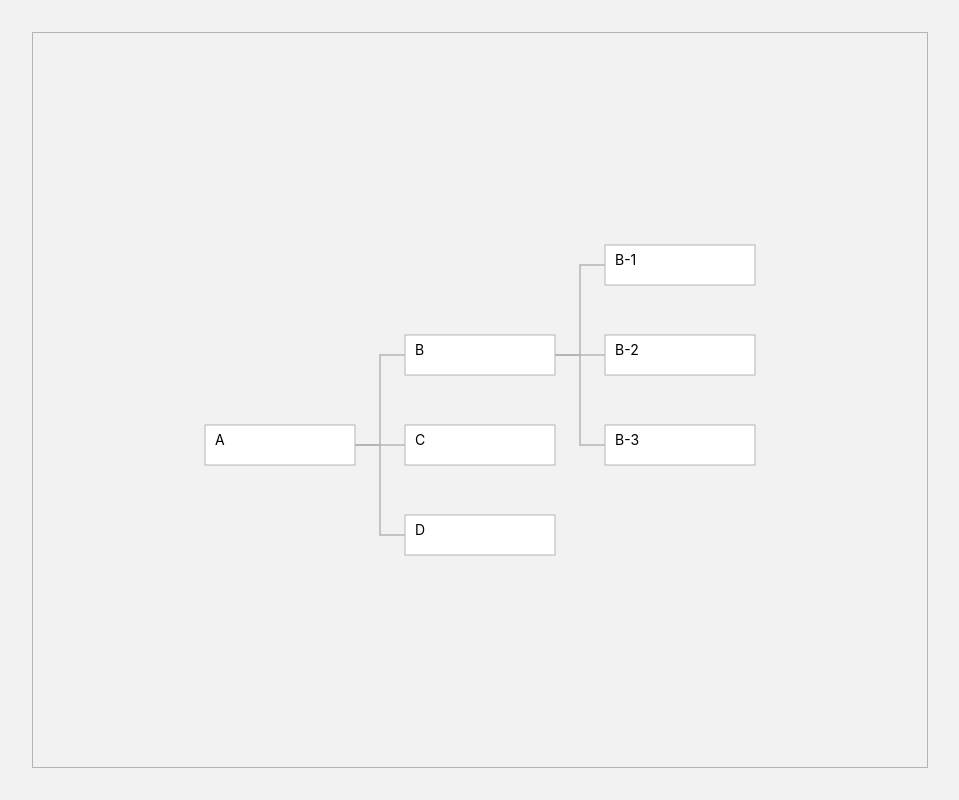
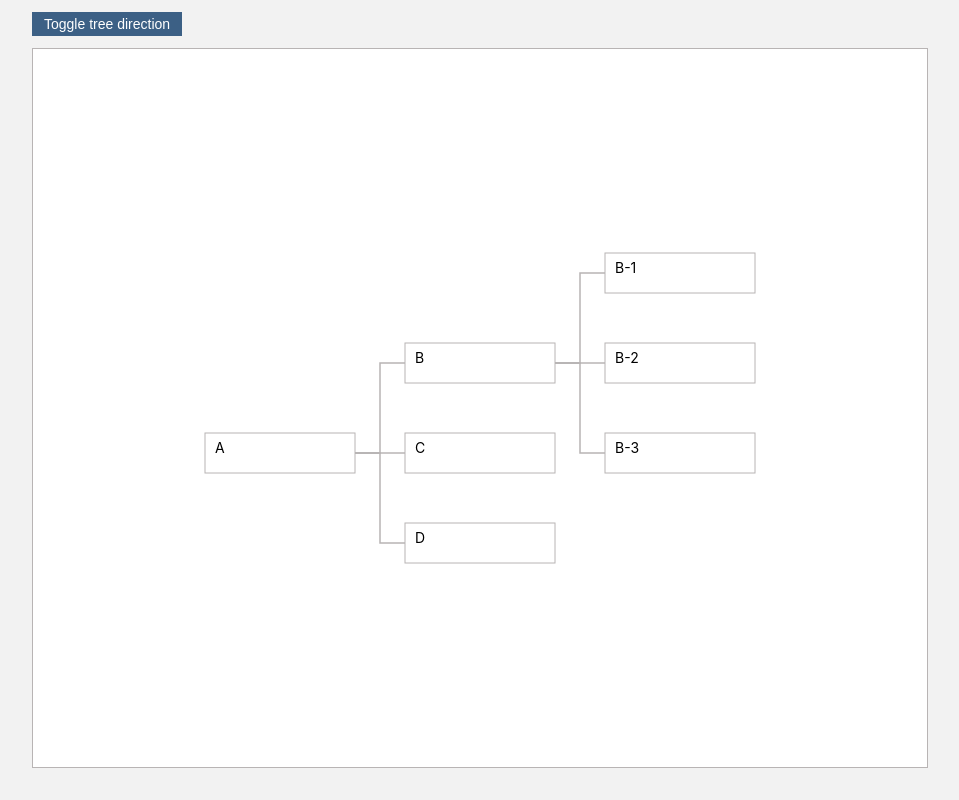
Before and after one commit to lana-k/tree-viewer, a Vue app: page / in a window 1280 px wide. Shown: the whole page, without its empty margins (320-1279 px from the left). Built offline with nearby package versions, Linux system fonts and the light colour scheme.

Commit message:
toggle tree direction

```diff
--- a/src/App.vue
+++ b/src/App.vue
@@ -28,8 +28,13 @@ function removeSelectedNode(nodeToRemove) {
 }
 
 function onDetailClose (node) {
-  removeSelectedNode(node)
   treeViewerRef.value.toggleNodeSelection(node)
+}
+
+const treeDirection = ref('left-right')
+function toggleTreeDirection () {
+  treeDirection.value = treeDirection.value === 'left-right'
+    ? 'top-bottom' : 'left-right'
 }
 </script>
 
@@ -45,11 +50,17 @@ function onDetailClose (node) {
     </aside>
     <div id="main-container">
       <header>
+        <button
+          class="primary-btn"
+          @click="toggleTreeDirection">
+          Toggle tree direction
+        </button>
       </header>
 
       <main>
         <tree-viewer
           ref="treeViewerRef"
+          :direction="treeDirection"
           :hierarchy-data="hierarchyData"
           @node-selected="addSelectedNode($event)"
           @node-deselected="removeSelectedNode($event)"
@@ -65,6 +76,10 @@ function onDetailClose (node) {
   height: 100vh;
 }
 
+header {
+  padding: 12px 32px;
+}
+
 #main-container {
   flex-grow: 1;
   display: flex;
@@ -72,7 +87,7 @@ function onDetailClose (node) {
 }
 #main-container main {
   flex-grow: 1;
-  padding: 32px;
+  padding: 0 32px 32px;
 }
 #node-details {
   min-width: 200px;
--- a/src/assets/main.css
+++ b/src/assets/main.css
@@ -14,6 +14,7 @@ button {
   padding: 4px 12px;
   background-color: var(--color-primary);
   color: var(--color-text-dark);
+  font-size: 14px;
 }
 .primary-btn:hover {
   background-color: var(--color-primary-hover);
--- a/src/components/TreeViewer.vue
+++ b/src/components/TreeViewer.vue
@@ -1,15 +1,22 @@
 <script setup>
 import * as d3 from "d3"
-import { ref, watch, nextTick } from 'vue'
+import { ref, watch, nextTick, computed } from 'vue'
 
 const props = defineProps({
   hierarchyData: {
     type: Object,
     required: true
+  },
+  direction: {
+    type: String,
+    required: false,
+    default: 'left-right'
   }
 })
 const emit = defineEmits(['node-selected', 'node-deselected'])
 
+const tree = ref(null)
+const root = ref(null)
 const nodes = ref([])
 const links = ref([])
 
@@ -20,13 +27,35 @@ const minScale = 0.1
 const maxScale = 1.5
 
 function elbow(d) {
+  if (props.direction === 'left-right') {
     return (
       'M' + d.source.y + ',' + d.source.x +
       'H' + (d.source.y + (d.target.y - d.source.y) / 2) +
       'V' + d.target.x +
       'H' + d.target.y
     )
+  } else {
+    return (
+      'M' + d.source.x + ',' + d.source.y +
+      'V' + (d.source.y + (d.target.y - d.source.y) / 2) +
+      'H' + d.target.x +
+      'V' + d.target.y
+    )
   }
+}
+
+function getNodeTranslate(node) {
+  if (props.direction === 'left-right') {
+    return `translate(${node.y},${node.x})`
+  } else {
+    return `translate(${node.x},${node.y})`
+  }
+}
+
+const treeLayoutNodeSize = computed(() => props.direction === 'left-right'
+    ? [boxHeight + nodeGap, boxWidth + nodeGap]
+    : [boxWidth + nodeGap, boxHeight + nodeGap]
+)
 
 const zoom = d3.zoom()
   .scaleExtent([minScale, maxScale])
@@ -37,15 +66,15 @@ const zoom = d3.zoom()
 function buildTree () {
     d3.select('svg').call(zoom)
 
-    const root = d3.stratify()
+    root.value = d3.stratify()
       .id(d => d.name)
       .parentId(d => d.parent)(props.hierarchyData)
 
-    const tree = d3.tree().nodeSize([boxHeight + nodeGap, boxWidth + nodeGap])
-    tree(root)
+    tree.value = d3.tree().nodeSize(treeLayoutNodeSize.value)
+    tree.value(root.value)
 
-    links.value = root.links()
-    nodes.value = root.descendants()
+    links.value = root.value.links()
+    nodes.value = root.value.descendants()
 }
 
 function zoomToFit () {
@@ -67,6 +96,14 @@ function zoomToFit () {
 
 watch(() => props.hierarchyData, async () => {
   buildTree()
+  await nextTick()
+  zoomToFit()
+})
+
+watch(() => props.direction, async () => {
+  tree.value.nodeSize(treeLayoutNodeSize.value)
+  tree.value(root.value)
+
   await nextTick()
   zoomToFit()
 })
@@ -102,7 +139,7 @@ defineExpose({
           v-for="node in nodes"
           :key="node.name"
           class="node"
-          :transform="`translate(${node.y},${node.x})`"
+          :transform="getNodeTranslate(node)"
           @click="toggleNodeSelection({
             data: node.data, el: $event.target.closest('g')
           })"
@@ -132,6 +169,7 @@ svg {
 .svg-container {
   height: 100%;
   border: 1px solid var(--color-border);
+  background-color: var(--color-background);
 }
 
 .node rect {
```
Lines whose indentation alone changed are shown as unchanged.
